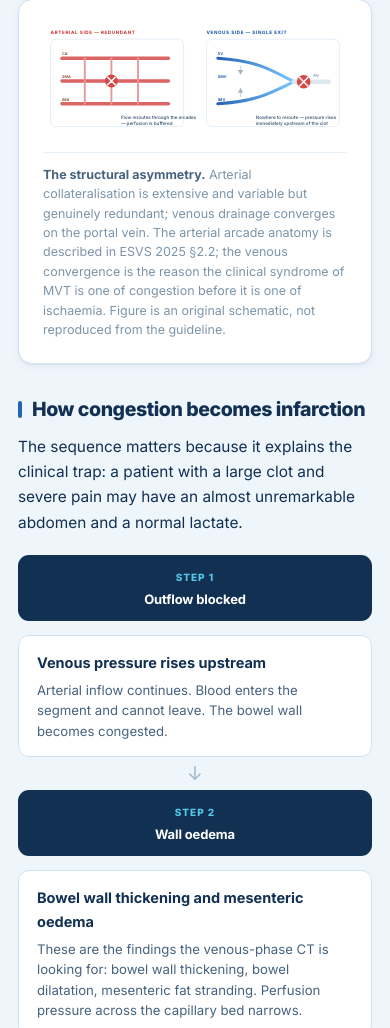
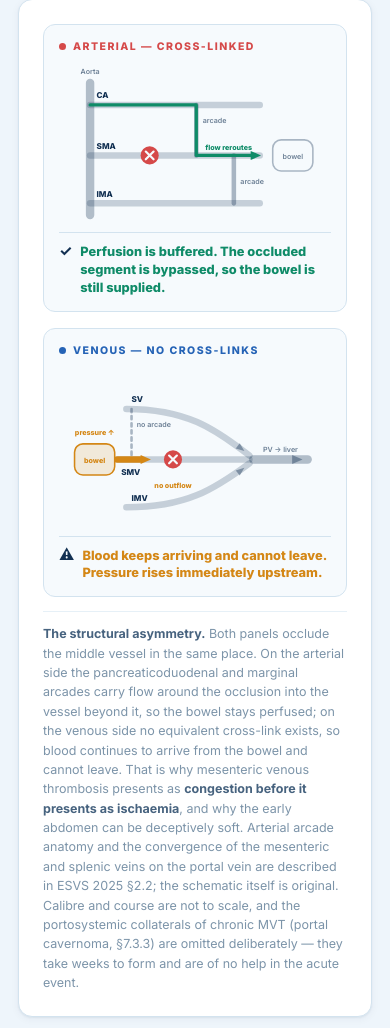
Before and after one commit to abdulmannan1974/mesenteric-venous-thrombosis, a plain HTML site: page index.html in a window 390 px wide. Shown: the part 7392-8420 px from the top of the page. Drawn offline with Linux system fonts and the light colour scheme.

Commit message:
feat: redraw the arterial/venous asymmetry figure
The old figure named redundancy rather than showing it: three parallel
arteries joined by rungs, with nothing actually rerouting and no arcade
identified. The two halves also used different visual grammar - a grid
against a Y-junction - so the reader had to assemble the comparison
instead of seeing it, and the absence of a venous collateral, which is
the whole point, was never drawn.

Redrawn as two panels sharing one coordinate system, both blocking the
middle vessel at the same place, so the only structural difference on
screen is the one the argument turns on. The arterial panel names the
arcades and traces flow from the coeliac artery, down an arcade and
into the superior mesenteric artery beyond the occlusion. The venous
panel ghosts a cross-link exactly where the arterial one is solid,
labels it "no arcade", and shows inflow arriving at the occlusion with
the bowel congested upstream. Arrows are labelled; the explanatory
sentences move out of the drawing into verdict chips and the caption.

Colours now come from the page's theme tokens via CSS classes, so dark
mode works natively and the attribute-selector override added earlier
is removed. Split into two SVGs in a grid that stacks below 760px, so
labels stay legible on a phone instead of scaling to ~5px.

Verified: zero label-bounding-box collisions in either panel, no
content overflows either viewBox, and both render correctly in light
and dark.

Co-Authored-By: Claude Opus 5 <noreply@anthropic.com>

```diff
--- a/index.html
+++ b/index.html
@@ -335,12 +335,37 @@ mark{background:color-mix(in srgb,var(--cyan) 42%,transparent);color:inherit;pad
 .flash{animation:flash 1.6s var(--ease)}
 @keyframes flash{0%,18%{background:color-mix(in srgb,var(--cyan) 26%,transparent)}100%{background:transparent}}
 
+/* ── COMPARISON DIAGRAM ── */
+.dg-grid{display:grid;grid-template-columns:1fr 1fr;gap:16px}
+.dg-panel{border:1px solid var(--line);border-radius:12px;padding:15px 15px 0;background:var(--surface-2)}
+.dg-ptitle{font:800 10.5px var(--sans);letter-spacing:.14em;text-transform:uppercase;
+  margin-bottom:4px;display:flex;align-items:center;gap:7px}
+.dg-ptitle i{width:7px;height:7px;border-radius:50%;flex:none;font-style:normal}
+.dg-art{color:var(--red)} .dg-art i{background:var(--red)}
+.dg-ven{color:var(--blue)} .dg-ven i{background:var(--blue)}
+.dg-panel svg{width:100%;height:auto;display:block;color:var(--ink-1)}
+.dg-verdict{font:750 12.8px var(--sans);padding:10px 0 14px;margin-top:4px;
+  border-top:1px solid var(--line);display:flex;align-items:baseline;gap:8px;line-height:1.4}
+.dg-verdict b{font-size:15px;line-height:1;flex:none}
+.dg-verdict.ok{color:var(--green)} .dg-verdict.bad{color:var(--amber)}
+.dg-vessel{fill:none;stroke:currentColor;opacity:.21;stroke-linecap:round}
+.dg-arcade{fill:none;stroke:currentColor;opacity:.34;stroke-linecap:round}
+.dg-ghost{fill:none;stroke:currentColor;opacity:.34;stroke-dasharray:5 6;stroke-linecap:round}
+.dg-route{fill:none;stroke:var(--green);stroke-linecap:round;stroke-linejoin:round}
+.dg-cong{fill:none;stroke:var(--amber);stroke-linecap:round}
+.dg-fill-g{fill:var(--green)} .dg-fill-a{fill:var(--amber)}
+.dg-occl{fill:var(--red)}
+.dg-occl-x{fill:none;stroke:var(--surface-2);stroke-width:3.4;stroke-linecap:round}
+.dg-organ{fill:none;stroke:currentColor;opacity:.34}
+.dg-organ.cong{stroke:var(--amber);opacity:1;fill:color-mix(in srgb,var(--amber) 15%,transparent)}
+.dg-t{fill:currentColor;font:750 12.5px var(--sans)}
+.dg-t.mut{opacity:.6;font:600 11px var(--sans)}
+.dg-t.g{fill:var(--green);font:750 11px var(--sans)}
+.dg-t.a{fill:var(--amber);font:750 11px var(--sans)}
+.dg-ar{fill:currentColor;opacity:.4}
+@media (max-width:760px){.dg-grid{grid-template-columns:1fr}}
+
 /* ── SVG FIGURE ── */
-html[data-theme="dark"] figure.fig svg text[fill="#47637f"],
-html[data-theme="dark"] figure.fig svg text[fill="#8a5e49"]{fill:#a8c2da}
-html[data-theme="dark"] figure.fig svg text[fill="#7c94a9"]{fill:#8aa6be}
-html[data-theme="dark"] figure.fig svg rect[stroke="#d3e3ef"]{stroke:#2c4a68}
-html[data-theme="dark"] figure.fig svg path[stroke="#dde7ee"]{stroke:#22384e}
 figure.fig{margin:24px 0;background:var(--surface);border:1px solid var(--line);border-radius:14px;
   padding:24px;box-shadow:var(--shadow-sm)}
 figure.fig svg{width:100%;height:auto;display:block}
@@ -634,42 +659,64 @@ footer.kbfoot a{color:var(--cyan)}
   <p>The viscera receive 10–20% of cardiac output at rest, rising to 35% in the postprandial state, starting 10–30 minutes after a meal and continuing for up to three hours.</p>
 
   <figure class="fig">
-    <svg viewBox="0 0 800 300" role="img" aria-label="Diagram contrasting arterial occlusion, which is buffered by collaterals, with venous occlusion, where a single outflow pathway means pressure rises immediately">
-      <defs>
-        <linearGradient id="vgrad" x1="0" x2="1"><stop stop-color="#2563b6"/><stop offset="1" stop-color="#7BC7FF"/></linearGradient>
-        <marker id="ar" markerWidth="9" markerHeight="9" refX="7" refY="4.5" orient="auto"><path d="M0 0l8 4.5L0 9z" fill="#7c94a9"/></marker>
-      </defs>
-      <!-- Arterial panel -->
-      <text x="20" y="26" font="800 12px Inter" fill="#d54949" letter-spacing="1.6" style="font:800 12px Inter,sans-serif;letter-spacing:1.6px">ARTERIAL SIDE — REDUNDANT</text>
-      <rect x="20" y="40" width="350" height="230" rx="14" fill="none" stroke="#d3e3ef" stroke-width="1.5"/>
-      <path d="M50 90 H330" stroke="#d54949" stroke-width="9" stroke-linecap="round" opacity=".85"/>
-      <path d="M50 150 H330" stroke="#d54949" stroke-width="9" stroke-linecap="round" opacity=".85"/>
-      <path d="M50 210 H330" stroke="#d54949" stroke-width="9" stroke-linecap="round" opacity=".85"/>
-      <path d="M110 90 V150 M110 150 V210 M250 90 V150 M250 150 V210 M180 90 V210" stroke="#e59a9a" stroke-width="5" stroke-linecap="round"/>
-      <circle cx="180" cy="150" r="17" fill="#d54949"/><path d="M170 140l20 20m0-20l-20 20" stroke="#fff" stroke-width="4" stroke-linecap="round"/>
-      <text x="50" y="82" style="font:700 10px Inter,sans-serif" fill="#8a5e49">CA</text>
-      <text x="50" y="142" style="font:700 10px Inter,sans-serif" fill="#8a5e49">SMA</text>
-      <text x="50" y="202" style="font:700 10px Inter,sans-serif" fill="#8a5e49">IMA</text>
-      <text x="205" y="250" style="font:600 12px Inter,sans-serif" fill="#47637f">Flow reroutes through the arcades</text>
-      <text x="205" y="266" style="font:600 12px Inter,sans-serif" fill="#47637f">— perfusion is buffered</text>
-      <!-- Venous panel -->
-      <text x="430" y="26" style="font:800 12px Inter,sans-serif;letter-spacing:1.6px" fill="#2563b6">VENOUS SIDE — SINGLE EXIT</text>
-      <rect x="430" y="40" width="350" height="230" rx="14" fill="none" stroke="#d3e3ef" stroke-width="1.5"/>
-      <path d="M460 90 C 560 96, 600 120, 660 152" stroke="url(#vgrad)" stroke-width="8" fill="none" stroke-linecap="round"/>
-      <path d="M460 150 H660" stroke="url(#vgrad)" stroke-width="8" fill="none" stroke-linecap="round"/>
-      <path d="M460 210 C 560 204, 600 182, 660 152" stroke="url(#vgrad)" stroke-width="8" fill="none" stroke-linecap="round"/>
-      <path d="M660 152 H752" stroke="#dde7ee" stroke-width="12" stroke-linecap="round"/>
-      <circle cx="686" cy="152" r="18" fill="#d54949"/><path d="M675 141l22 22m0-22l-22 22" stroke="#fff" stroke-width="4" stroke-linecap="round"/>
-      <text x="460" y="82" style="font:700 10px Inter,sans-serif" fill="#2563b6">SV</text>
-      <text x="460" y="142" style="font:700 10px Inter,sans-serif" fill="#2563b6">SMV</text>
-      <text x="460" y="202" style="font:700 10px Inter,sans-serif" fill="#2563b6">IMV</text>
-      <text x="712" y="140" style="font:700 10px Inter,sans-serif" fill="#7c94a9">PV</text>
-      <path d="M520 110 V132" stroke="#7c94a9" stroke-width="1.6" marker-end="url(#ar)" opacity=".7"/>
-      <path d="M520 192 V170" stroke="#7c94a9" stroke-width="1.6" marker-end="url(#ar)" opacity=".7"/>
-      <text x="560" y="250" style="font:600 12px Inter,sans-serif" fill="#47637f">Nowhere to reroute — pressure rises</text>
-      <text x="560" y="266" style="font:600 12px Inter,sans-serif" fill="#47637f">immediately upstream of the clot</text>
-    </svg>
-    <figcaption><b>The structural asymmetry.</b> Arterial collateralisation is extensive and variable but genuinely redundant; venous drainage converges on the portal vein. The arterial arcade anatomy is described in ESVS 2025 §2.2; the venous convergence is the reason the clinical syndrome of MVT is one of congestion before it is one of ischaemia. Figure is an original schematic, not reproduced from the guideline.</figcaption>
+    <div class="dg-grid">
+
+      <div class="dg-panel">
+        <div class="dg-ptitle dg-art"><i></i>Arterial &mdash; cross-linked</div>
+        <svg viewBox="0 0 420 264" role="img" aria-label="Arterial schematic: the coeliac artery, superior mesenteric artery and inferior mesenteric artery arise from the aorta and are joined to each other by collateral arcades. The superior mesenteric artery is occluded, but flow reroutes from the coeliac artery down an arcade into the superior mesenteric artery beyond the occlusion, so the bowel is still perfused.">
+          <path class="dg-vessel" style="opacity:.3" stroke-width="13" d="M48 40 V244"/>
+          <text class="dg-t mut" x="48" y="26" text-anchor="middle">Aorta</text>
+          <path class="dg-vessel" stroke-width="10" d="M48 74 H310"/>
+          <path class="dg-vessel" stroke-width="10" d="M48 152 H310"/>
+          <path class="dg-vessel" stroke-width="10" d="M48 226 H310"/>
+          <path class="dg-arcade" stroke-width="7" d="M212 74 V152"/>
+          <path class="dg-arcade" stroke-width="7" d="M270 152 V226"/>
+          <text class="dg-t mut" x="222" y="102">arcade</text>
+          <text class="dg-t mut" x="280" y="196">arcade</text>
+          <path class="dg-route" stroke-width="5" d="M48 74 H212 V152 H298"/>
+          <polygon class="dg-fill-g" points="296,145 312,152 296,159"/>
+          <text class="dg-t g" x="226" y="144">flow reroutes</text>
+          <circle class="dg-occl" cx="140" cy="152" r="14"/>
+          <path class="dg-occl-x" d="M134 146l12 12m0-12l-12 12"/>
+          <text class="dg-t" x="58" y="64">CA</text>
+          <text class="dg-t" x="58" y="142">SMA</text>
+          <text class="dg-t" x="58" y="216">IMA</text>
+          <rect class="dg-organ" x="330" y="128" width="62" height="48" rx="13" stroke-width="2.4"/>
+          <text class="dg-t mut" x="361" y="157" text-anchor="middle">bowel</text>
+        </svg>
+        <div class="dg-verdict ok"><b>&#10003;</b>Perfusion is buffered. The occluded segment is bypassed, so the bowel is still supplied.</div>
+      </div>
+
+      <div class="dg-panel">
+        <div class="dg-ptitle dg-ven"><i></i>Venous &mdash; no cross-links</div>
+        <svg viewBox="0 0 420 264" role="img" aria-label="Venous schematic: the splenic vein, superior mesenteric vein and inferior mesenteric vein converge on the portal vein with no collateral arcades joining them to one another. The superior mesenteric vein is occluded, and because no cross-link exists upstream of the occlusion the blood arriving from the bowel cannot escape, so pressure rises and the bowel becomes congested.">
+          <path class="dg-vessel" stroke-width="10" d="M104 74 C 196 74, 240 104, 294 146"/>
+          <path class="dg-vessel" stroke-width="10" d="M90 152 H294"/>
+          <path class="dg-vessel" stroke-width="10" d="M104 226 C 196 226, 240 198, 294 158"/>
+          <path class="dg-vessel" style="opacity:.3" stroke-width="13" d="M300 152 H384"/>
+          <path class="dg-ghost" stroke-width="4" d="M112 74 V152"/>
+          <text class="dg-t mut" x="120" y="102">no arcade</text>
+          <path class="dg-cong" stroke-width="10" d="M90 152 H126"/>
+          <polygon class="dg-fill-a" points="126,145 142,152 126,159"/>
+          <text class="dg-t a" x="176" y="196" text-anchor="middle">no outflow</text>
+          <polygon class="dg-ar" points="0,-5 13,0 0,5" transform="translate(276,131) rotate(38)"/>
+          <polygon class="dg-ar" points="0,-5 13,0 0,5" transform="translate(276,173) rotate(-38)"/>
+          <polygon class="dg-ar" points="360,145 376,152 360,159"/>
+          <circle class="dg-occl" cx="176" cy="152" r="14"/>
+          <path class="dg-occl-x" d="M170 146l12 12m0-12l-12 12"/>
+          <text class="dg-t" x="112" y="64">SV</text>
+          <text class="dg-t" x="96" y="176">SMV</text>
+          <text class="dg-t" x="112" y="216">IMV</text>
+          <text class="dg-t mut" x="342" y="140" text-anchor="middle">PV &#8594; liver</text>
+          <rect class="dg-organ cong" x="24" y="128" width="62" height="48" rx="13" stroke-width="2.4"/>
+          <text class="dg-t a" x="55" y="157" text-anchor="middle">bowel</text>
+          <text class="dg-t a" x="55" y="114" text-anchor="middle">pressure &#8593;</text>
+        </svg>
+        <div class="dg-verdict bad"><b>&#9888;</b>Blood keeps arriving and cannot leave. Pressure rises immediately upstream.</div>
+      </div>
+
+    </div>
+    <figcaption><b>The structural asymmetry.</b> Both panels occlude the middle vessel in the same place. On the arterial side the pancreaticoduodenal and marginal arcades carry flow around the occlusion into the vessel beyond it, so the bowel stays perfused; on the venous side no equivalent cross-link exists, so blood continues to arrive from the bowel and cannot leave. That is why mesenteric venous thrombosis presents as <b>congestion before it presents as ischaemia</b>, and why the early abdomen can be deceptively soft. Arterial arcade anatomy and the convergence of the mesenteric and splenic veins on the portal vein are described in ESVS 2025 &sect;2.2; the schematic itself is original. Calibre and course are not to scale, and the portosystemic collaterals of chronic MVT (portal cavernoma, &sect;7.3.3) are omitted deliberately &mdash; they take weeks to form and are of no help in the acute event.</figcaption>
   </figure>
 
   <h3 class="sub">How congestion becomes infarction</h3>
```
